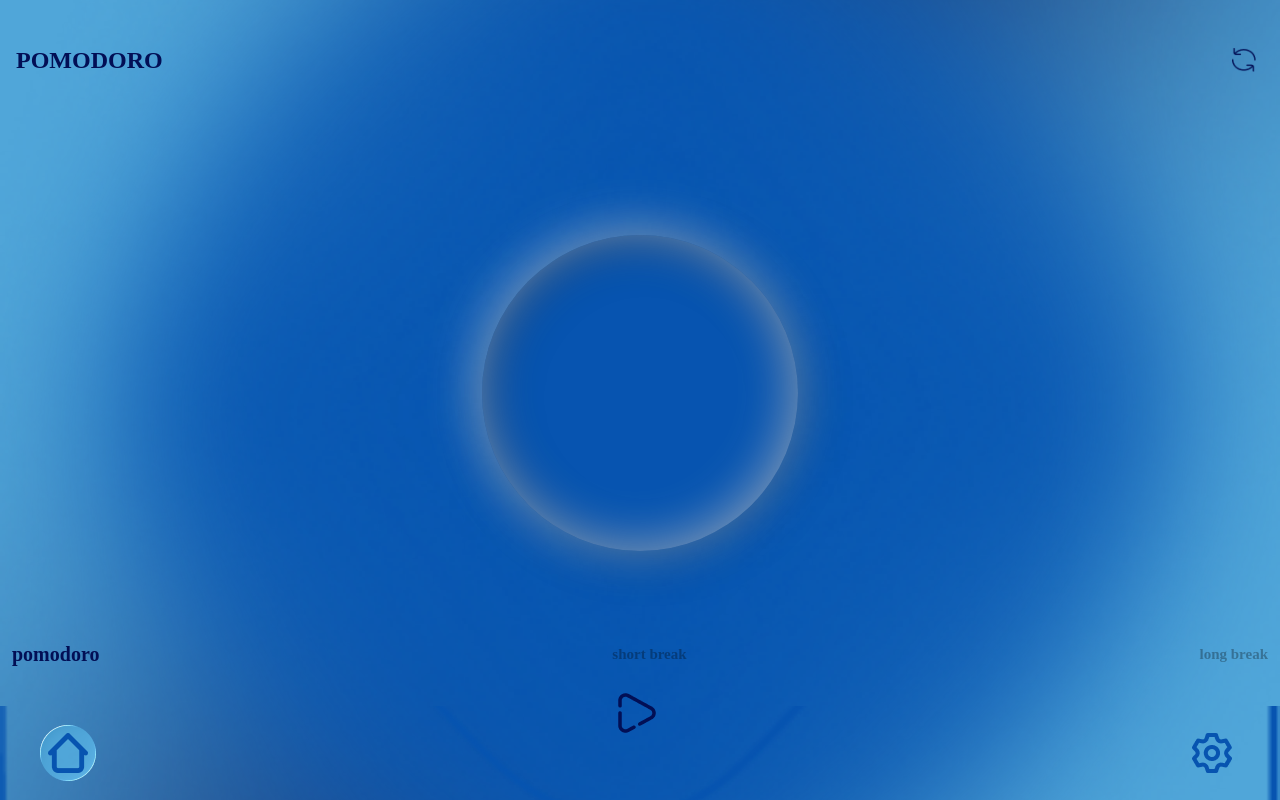
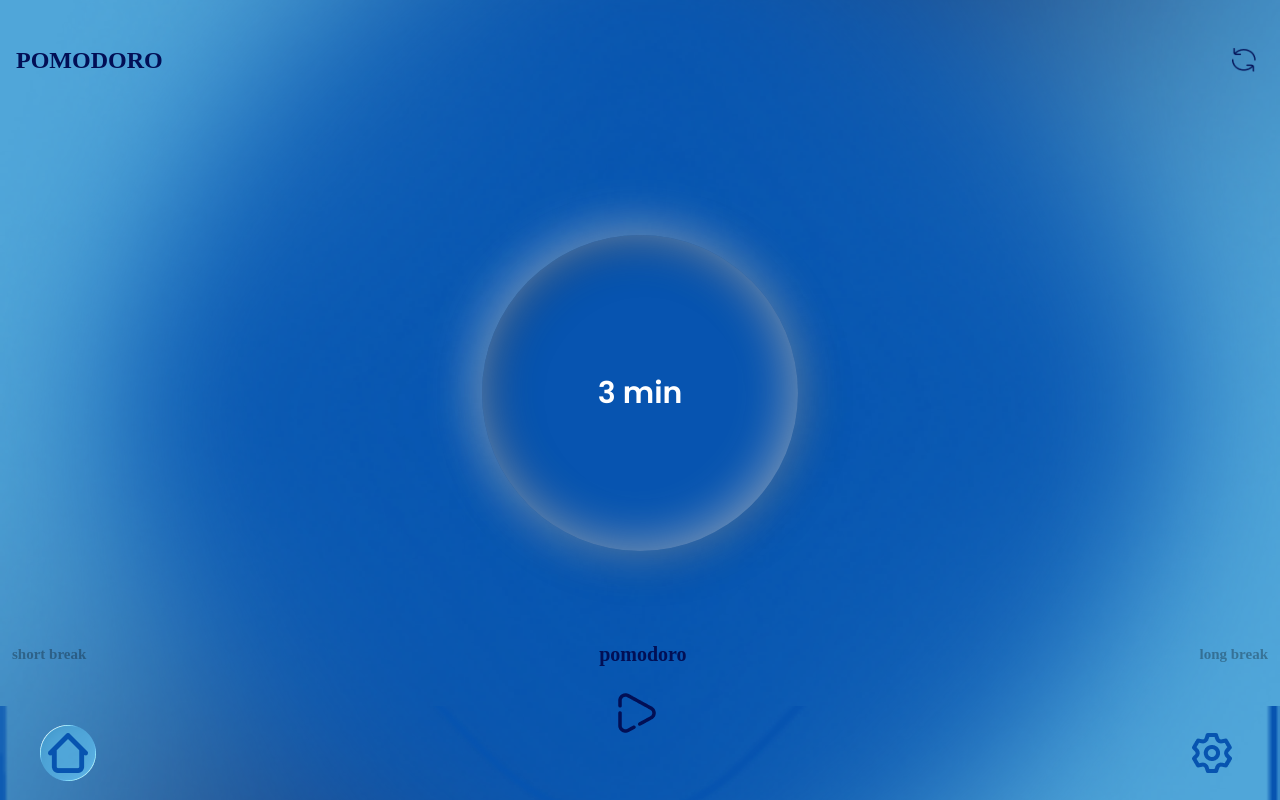
Before and after one commit to alex8023g/pomodoro-3, a React (Vite) app: page / in a window 1280 px wide. Built offline with nearby package versions, Linux system fonts and the light colour scheme; a web font is replaced by a local one.

Commit message:
add logic

```diff
--- a/src/App.tsx
+++ b/src/App.tsx
@@ -14,14 +14,29 @@ export type State = {
   isReset: boolean;
 };
 
+export type TimeStartEnd = {
+  timeStart: number | null;
+  timeEnd: number | null;
+};
+
+export type Durations = {
+  pom: number;
+  short: number;
+  long: number;
+};
+
 function App() {
   const [currentMode, setCurrentMode] = useState<Mode>('pomodoro');
   const [isRepeatOn, setIsRepeatOn] = useState(false);
   const [progress, setProgress] = useState(0);
-  const [durations, setDurations] = useState({
-    pom: 25,
-    short: 5,
-    long: 15,
+  const [timeStartEnd, setTimeStartEnd] = useState<TimeStartEnd>({
+    timeStart: null,
+    timeEnd: null,
+  });
+  const [durations, setDurations] = useState<Durations>({
+    pom: 3,
+    short: 1,
+    long: 2,
   });
   const [state, setState] = useState({
     isSettingsOpen: false,
@@ -32,34 +47,38 @@ function App() {
     <div className='flex h-dvh flex-col justify-between bg-[#50a6d9] bg-[url(/root_bg.png)] bg-cover bg-center'>
       <Header isRepeatOn={isRepeatOn} setIsRepeatOn={setIsRepeatOn} />
       <div className='relative flex h-full flex-col items-center justify-center text-3xl font-bold'>
-        {state.isSettingsOpen ? (
+        {state.isSettingsOpen && (
           <Settings
             state={state}
             setState={setState}
             durations={durations}
             setDurations={setDurations}
           />
-        ) : (
-          <CircleBase
-            state={state}
-            progress={progress}
-            setProgress={setProgress}
-          />
         )}
+        <CircleBase
+          state={state}
+          progress={progress}
+          setProgress={setProgress}
+          timeStartEnd={timeStartEnd}
+          setTimeStartEnd={setTimeStartEnd}
+          currentMode={currentMode}
+          setCurrentMode={setCurrentMode}
+          durations={durations}
+          isRepeatOn={isRepeatOn}
+          setState={setState}
+        />
         {!state.isSettingsOpen && (
           <ModeNav currentMode={currentMode} setCurrentMode={setCurrentMode} />
         )}
       </div>
       <Footer
-        // isSettingsOpen={isSettingsOpen}
-        // setIsSettingsOpen={setIsSettingsOpen}
-        // isTimerOn={isTimerOn}
-        // setIsTimerOn={setIsTimerOn}
-        // isReset={isReset}
-        // setIsReset={setIsReset}
         state={state}
         setState={setState}
         setProgress={setProgress}
+        setTimeStartEnd={setTimeStartEnd}
+        currentMode={currentMode}
+        setCurrentMode={setCurrentMode}
+        durations={durations}
       />
     </div>
   );
--- a/src/components/CircleBase/CircleBase.tsx
+++ b/src/components/CircleBase/CircleBase.tsx
@@ -1,24 +1,61 @@
 import styles from './styles.module.css';
 import { ProgressCircle } from '../ProgressCircle';
-import type { State } from '../../App';
+import type { Durations, Mode, State, TimeStartEnd } from '../../App';
 import type { Dispatch, SetStateAction } from 'react';
+import { twJoin } from 'tailwind-merge';
 
 type Props = {
   state: State;
   progress: number;
   setProgress: Dispatch<SetStateAction<number>>;
+  timeStartEnd: TimeStartEnd;
+  setTimeStartEnd: Dispatch<SetStateAction<TimeStartEnd>>;
+  currentMode: Mode;
+  setCurrentMode: Dispatch<SetStateAction<Mode>>;
+  durations: Durations;
+  isRepeatOn: boolean;
+  setState: Dispatch<SetStateAction<State>>;
 };
 
-export function CircleBase({ state, progress, setProgress }: Props) {
+export function CircleBase({
+  state,
+  progress,
+  setProgress,
+  timeStartEnd,
+  setTimeStartEnd,
+  currentMode,
+  setCurrentMode,
+  durations,
+  isRepeatOn,
+  setState,
+}: Props) {
   return (
-    <div className={styles.circleBase}>
+    <div
+      className={twJoin(styles.circleBase, state.isSettingsOpen && 'hidden')}
+    >
       <ProgressCircle
-        timeStart={null}
-        timeEnd={null}
+        setState={setState}
+        isRepeatOn={isRepeatOn}
+        durations={durations}
+        timeStartEnd={timeStartEnd}
+        setTimeStartEnd={setTimeStartEnd}
         state={state}
         progress={progress}
         setProgress={setProgress}
+        currentMode={currentMode}
+        setCurrentMode={setCurrentMode}
       />
+      <div className='absolute top-1/2 left-1/2 -translate-x-1/2 -translate-y-1/2 font-[poppins] text-3xl font-semibold text-white'>
+        {timeStartEnd.timeStart && timeStartEnd.timeEnd
+          ? Math.floor((timeStartEnd.timeEnd - new Date().getTime()) / 60000) +
+            1 +
+            ' min'
+          : currentMode === 'pomodoro'
+            ? durations.pom + ' min'
+            : currentMode === 'short_break'
+              ? durations.short + ' min'
+              : durations.long + ' min'}
+      </div>
     </div>
   );
 }
--- a/src/components/ModeNav.tsx
+++ b/src/components/ModeNav.tsx
@@ -11,6 +11,16 @@ export function ModeNav({ currentMode, setCurrentMode }: Props) {
   return (
     <div className='absolute right-0 bottom-10 left-0 flex justify-between px-3 font-[aclonica]'>
       <button
+        onClick={() => setCurrentMode('short_break')}
+        className={twJoin(
+          currentMode === 'short_break'
+            ? 'text-[20px] text-[#020f55]'
+            : 'text-[15px] text-[rgba(0,0,0,0.3)]',
+        )}
+      >
+        short break
+      </button>
+      <button
         className={
           currentMode === 'pomodoro'
             ? 'text-[20px] text-[#020f55]'
@@ -19,16 +29,6 @@ export function ModeNav({ currentMode, setCurrentMode }: Props) {
         onClick={() => setCurrentMode('pomodoro')}
       >
         pomodoro
-      </button>
-      <button
-        onClick={() => setCurrentMode('short_break')}
-        className={twJoin(
-          currentMode === 'short_break'
-            ? 'text-[20px] text-[#020f55]'
-            : 'text-[15px] text-[rgba(0,0,0,0.3)]',
-        )}
-      >
-        short break
       </button>
       <button
         className={
--- a/src/components/ProgressCircle.tsx
+++ b/src/components/ProgressCircle.tsx
@@ -1,31 +1,95 @@
 import { useEffect, useRef, type Dispatch, type SetStateAction } from 'react';
-import type { State } from '../App';
+import type { Durations, Mode, State, TimeStartEnd } from '../App';
 
 type Props = {
-  timeStart: number | null;
-  timeEnd: number | null;
   state: State;
   progress: number;
   setProgress: Dispatch<SetStateAction<number>>;
+  timeStartEnd: TimeStartEnd;
+  setTimeStartEnd: Dispatch<SetStateAction<TimeStartEnd>>;
+  currentMode: Mode;
+  setCurrentMode: Dispatch<SetStateAction<Mode>>;
+  durations: Durations;
+  isRepeatOn: boolean;
+  setState: Dispatch<SetStateAction<State>>;
 };
 
 export function ProgressCircle({
-  timeStart,
-  timeEnd,
   state,
   progress,
   setProgress,
+  timeStartEnd,
+  setTimeStartEnd,
+  currentMode,
+  setCurrentMode,
+  durations,
+  isRepeatOn,
+  setState,
 }: Props) {
-  console.log('🚀 ~ Circle ~ timeEnd:', timeEnd);
-  console.log('🚀 ~ Circle ~ timeStart:', timeStart);
+  const interval = useRef<number | null>(null);
+  const isPomodoroFirst = useRef(true);
 
-  // const progress = 301;
-  const interval = useRef<number | null>(null);
+  const fullProgress = 749;
 
   useEffect(() => {
+    let progressStep = 0;
+    if (timeStartEnd.timeEnd && timeStartEnd.timeStart) {
+      progressStep =
+        fullProgress / ((timeStartEnd.timeEnd - timeStartEnd.timeStart) / 1000);
+    }
+    console.log('🚀 ~ progressStep:', progressStep);
     if (state.isTimerOn) {
       interval.current = setInterval(() => {
-        setProgress((prev) => prev + 10);
+        if (progress >= fullProgress) {
+          if (currentMode === 'pomodoro') {
+            if (isPomodoroFirst.current) {
+              isPomodoroFirst.current = false;
+              setCurrentMode('short_break');
+              setTimeStartEnd({
+                timeStart: Date.now(),
+                timeEnd: Date.now() + durations.short * 60 * 1000,
+              });
+            } else {
+              isPomodoroFirst.current = true;
+              setCurrentMode('long_break');
+              setTimeStartEnd({
+                timeStart: Date.now(),
+                timeEnd: Date.now() + durations.long * 60 * 1000,
+              });
+            }
+            setProgress(0);
+          } else if (currentMode === 'short_break') {
+            setCurrentMode('pomodoro');
+            setTimeStartEnd({
+              timeStart: Date.now(),
+              timeEnd: Date.now() + durations.pom * 60 * 1000,
+            });
+            setProgress(0);
+          } else if (currentMode === 'long_break') {
+            setCurrentMode('pomodoro');
+            if (isRepeatOn) {
+              setProgress(0);
+              setTimeStartEnd({
+                timeStart: Date.now(),
+                timeEnd: Date.now() + durations.pom * 60 * 1000,
+              });
+            } else {
+              setTimeStartEnd({
+                timeStart: null,
+                timeEnd: null,
+              });
+              setProgress(0);
+              setState({
+                isReset: true,
+                isTimerOn: false,
+                isSettingsOpen: false,
+              });
+              clearInterval(interval.current as number);
+            }
+          }
+        } else {
+          setProgress((prev) => prev + progressStep);
+        }
       }, 1000);
       return () => clearInterval(interval.current as number);
     } else {
@@ -34,30 +98,32 @@ export function ProgressCircle({
         interval.current = null;
       }
     }
-  }, [state.isTimerOn, setProgress]);
+  }, [
+    state.isTimerOn,
+    setProgress,
+    progress,
+    currentMode,
+    setCurrentMode,
+    isRepeatOn,
+    setState,
+    timeStartEnd,
+    durations,
+    fullProgress,
+    setTimeStartEnd,
+  ]);
 
   const radius = 120;
   const circumference = 2 * Math.PI * radius;
-  // const progress = ((duration - timeLeft) / duration) * circumference;
-  // const progress = 749;
+
   const strokeDasharray = circumference - progress;
   return (
     <div className='1 absolute top-[27px] left-1/2 size-[266px] -translate-x-1/2'>
       <svg className='2 /h-60 /w-60 -rotate-90 transform' viewBox='0 0 260 260'>
-        {/* <circle
-            cx="125"
-            cy="125"
-            r={radius}
-            stroke="#e5e7eb"
-            strokeWidth="8"
-            fill="transparent"
-          /> */}
         {/* Progress circle */}
         <circle
           cx={130}
           cy={130}
           r={radius}
-          // stroke='#3b82f6'
           stroke='#fff'
           strokeWidth='10'
           fill='transparent'
@@ -67,7 +133,6 @@ export function ProgressCircle({
           className='transition-all duration-1000 ease-linear'
         />
       </svg>
-      {/* <p>{progress}</p> */}
     </div>
   );
 }
--- a/src/components/Settings/Settings.tsx
+++ b/src/components/Settings/Settings.tsx
@@ -33,7 +33,7 @@ export function Settings({ state, setState, durations, setDurations }: Props) {
               <div className={styles.settingName}>pomodoro</div>
               <div className='w-1/2 text-center'>
                 <SelectDuration
-                  values={[25, 30, 35, 40]}
+                  values={[25, 30, 35, 40, 1, 3, 0.5]}
                   duration={durations.pom}
                   setDuration={setDurations}
                   durationsKey='pom'
@@ -44,7 +44,7 @@ export function Settings({ state, setState, durations, setDurations }: Props) {
               <div className={styles.settingName}>break short</div>
               <div className='w-1/2 text-center'>
                 <SelectDuration
-                  values={[5, 10, 15]}
+                  values={[5, 10, 15, 1, 0.5]}
                   duration={durations.short}
                   setDuration={setDurations}
                   durationsKey='short'
@@ -55,7 +55,7 @@ export function Settings({ state, setState, durations, setDurations }: Props) {
               <div className={styles.settingName}>break long</div>
               <div className='w-1/2 text-center'>
                 <SelectDuration
-                  values={[15, 20, 25, 30]}
+                  values={[15, 20, 25, 30, 1, 2, 0.5]}
                   duration={durations.long}
                   setDuration={setDurations}
                   durationsKey='long'
```
Also changed, not shown: src/components/Footer.tsx (+30 -7 lines), 1 other file (tests, documents, lock files or other folders).
